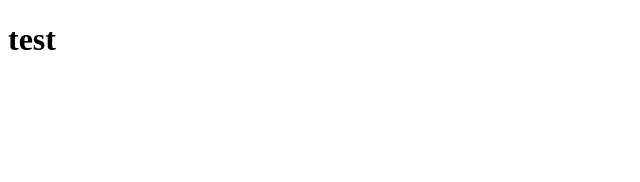
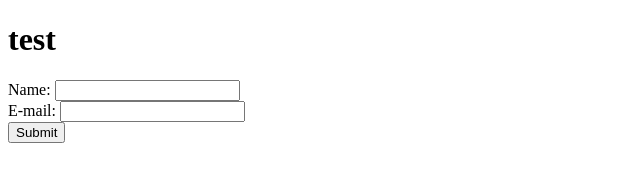
Before and after one commit to buddhi44/sugath, a plain HTML site: page login.html in a window 1280 px wide. Shown: the whole page, without its empty margins (0-640 px from the left). Drawn offline with Linux system fonts and the light colour scheme.

Commit message:
add a form

```diff
--- a/login.html
+++ b/login.html
@@ -7,5 +7,10 @@
 
   <body>
    <h1>test</h1>
+   <form action="welcome.php" method="post">
+    Name: <input type="text" name="name"><br>
+    E-mail: <input type="text" name="email"><br>
+    <input type="submit">
+    </form>
   </body>
  </html>
```
Also changed, not shown: 1 other file.
